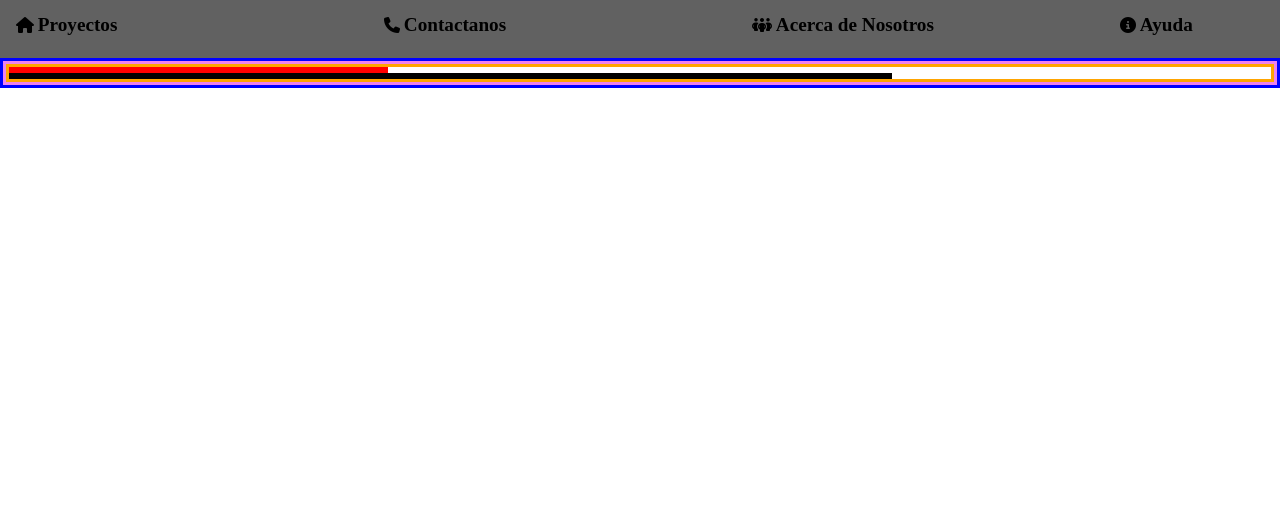
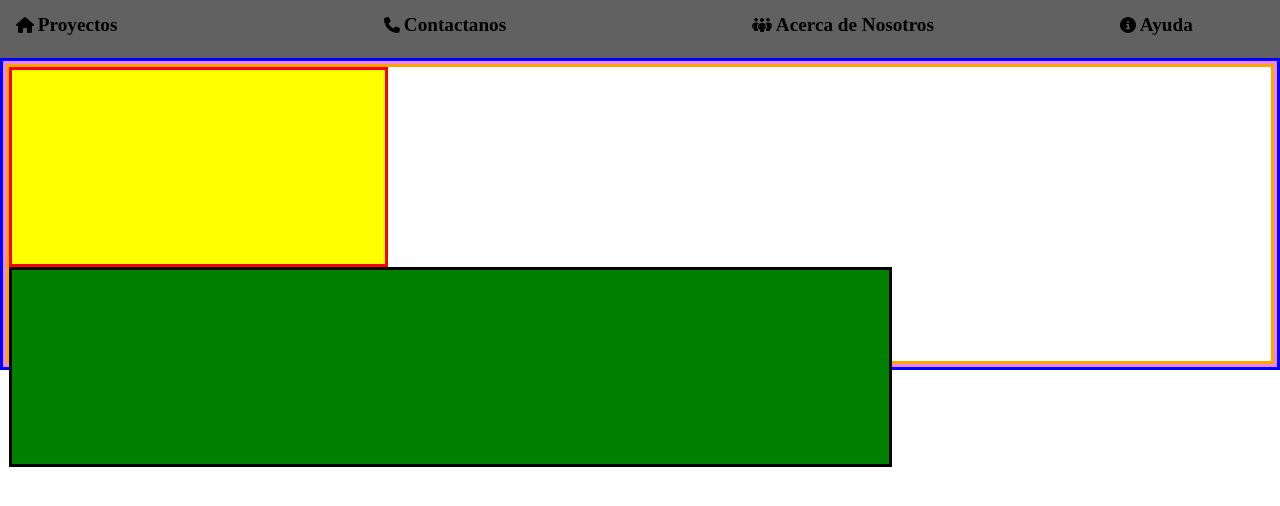
Before and after one commit to valentino-cachan/Alejandro_Bernabe_project, a plain HTML site: page index.html in a window 1280 px wide. Drawn offline with Linux system fonts and the light colour scheme.

Commit message:
chore(styles): :construction: Suggest

```diff
--- a/assets/styles/global.css
+++ b/assets/styles/global.css
@@ -13,19 +13,19 @@ section {
     border: violet solid 3px;
 }
 article {
-    height: 100%;
+    height: 300px;
     width: 100%;
     border: orange solid 3px;
 }
 .div__text {
     background: yellow;
-    height: 100%;
+    height: 200px;
     width: 30%;
     border: red solid 3px;
 }
 .div__contentIMG {
     background: green;
-    height: 100%;
+    height: 200px;
     width: 70%;
     border: black solid 3px;
 }
```
